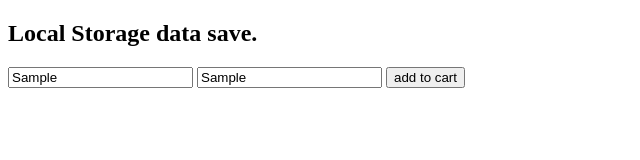
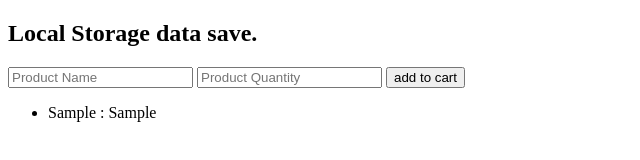
Before and after one commit to developerMohib/localStorageModule, a plain HTML site: page index.html in a window 1280 px wide. Both pictures are taken after typing "Sample", "Sample" into the empty fields and a click on the button "add to cart". Shown: the whole page, without its empty margins (0-640 px from the left). Drawn offline with Linux system fonts and the light colour scheme.

Commit message:
product displayed

```diff
--- a/app.js
+++ b/app.js
@@ -6,7 +6,19 @@ const addtoCart = () => {
 
     const inputName = productName.value ;
     const inputQuantity = productQuantity.value ;
-    inputName.value = '';
-    inputQuantity.value = '';
+    productName.value = '';
+    productQuantity.value = '';
     console.log(inputName, inputQuantity);
-}
+
+    displayProductList(inputName,inputQuantity)
+};
+
+// display product
+
+const displayProductList = (productName,productQuantity) => {
+    const ul = document.getElementById('list-contaniner');
+    const li = document.createElement('li');
+    li.innerText = ` ${productName} : ${productQuantity} `
+    ul.appendChild(li);
+
+};
--- a/index.html
+++ b/index.html
@@ -12,6 +12,15 @@
     <input type="text" name="Product Quantity" placeholder="Product Quantity" id="Product-quantity">
     <button onclick="addtoCart()">add to cart</button>
 
+
+    <div>
+        <ul id="list-contaniner">
+
+        </ul>
+    </div>
+
+
+
     <script src="./app.js"></script>
 </body>
 </html>
```
